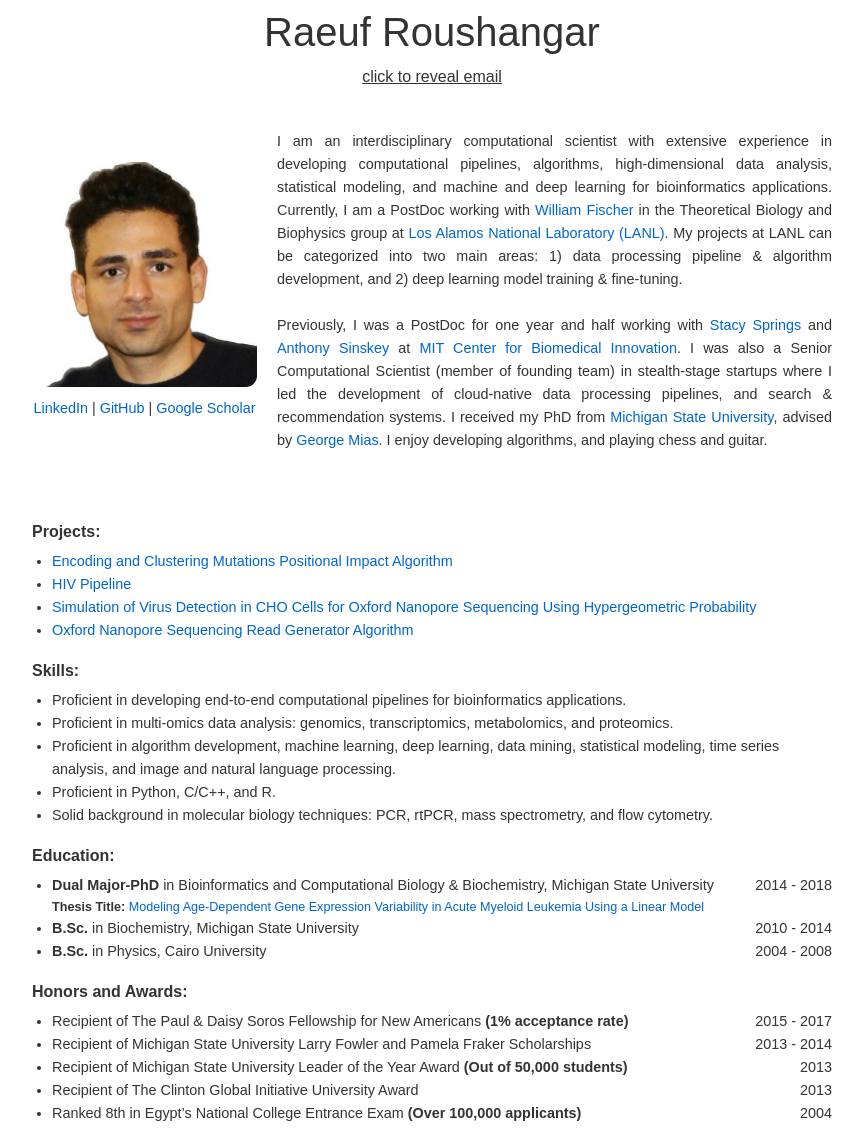
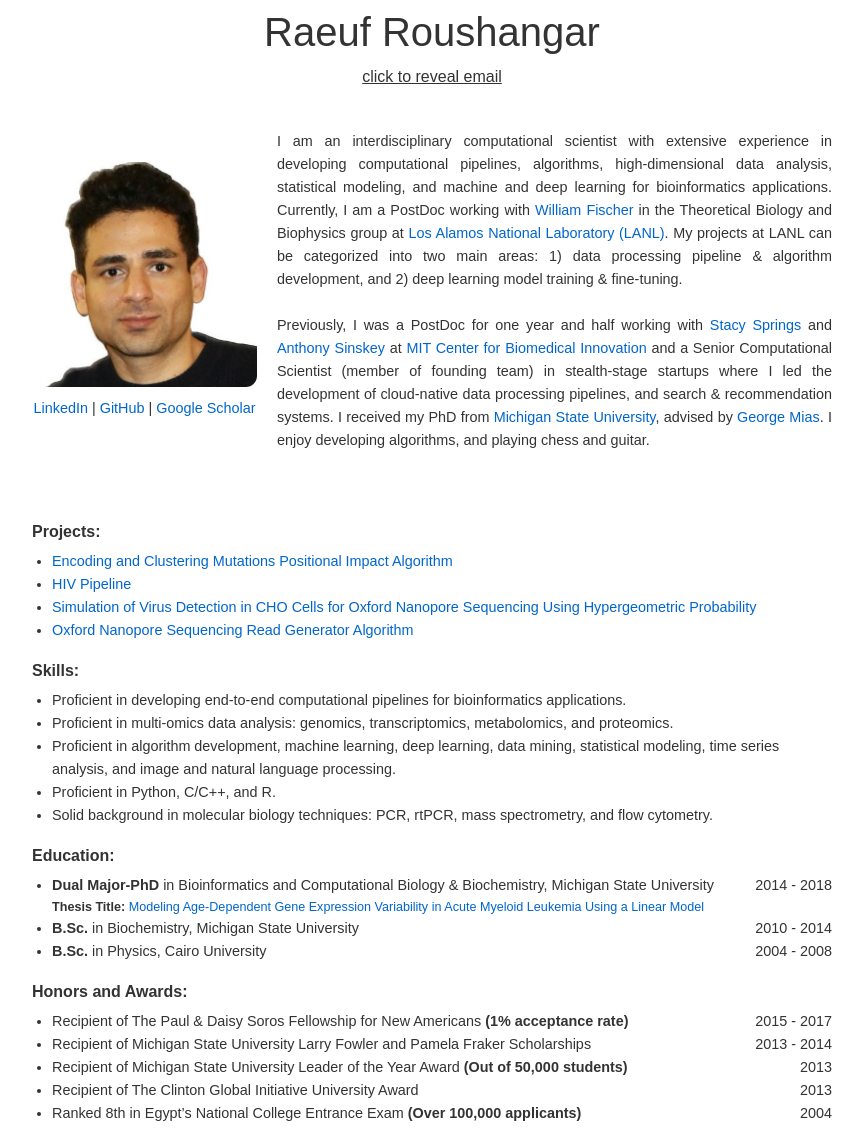
Before and after one commit to raeufroushangar/raeufroushangar.com, a Jekyll site: the page built from index.html, in a window 1280 px wide. Shown: the whole page, without its empty margins (208-1071 px from the left). Built offline with Jekyll 4.4.1, drawn with Linux system fonts in a browser that asks for light colours.

```diff
--- a/index.html
+++ b/index.html
@@ -26,7 +26,7 @@
   <div style="max-width: 600px; font-size: 0.9em; text-align: justify;">
     I am an interdisciplinary computational scientist with extensive experience in developing computational pipelines, algorithms, high-dimensional data analysis, statistical modeling, and machine and deep learning for bioinformatics applications. Currently, I am a PostDoc working with <a href="https://lanlexperts.elsevierpure.com/en/persons/william-mclean-fischer" target="_blank">William Fischer</a> in the Theoretical Biology and Biophysics group at <a href="https://www.lanl.gov" target="_blank">Los Alamos National Laboratory (LANL)</a>. My projects at LANL can be categorized into two main areas: 1) data processing pipeline & algorithm development, and 2) deep learning model training & fine-tuning.
     <br><br>
-    Previously, I was a PostDoc for one year and half working with <a href="https://cbi.mit.edu/biographies/" target="_blank">Stacy Springs</a> and <a href="https://biology.mit.edu/profile/anthony-j-sinskey/" target="_blank">Anthony Sinskey</a> at <a href="https://cbi.mit.edu" target="_blank">MIT Center for Biomedical Innovation</a>. I was also a Senior Computational Scientist (member of founding team) in stealth-stage startups where I led the development of cloud-native data processing pipelines, and  search & recommendation systems. I received my PhD from <a href="https://msu.edu" target="_blank">Michigan State University</a>, advised by <a href="https://georgemias.org" target="_blank">George Mias</a>.
+    Previously, I was a PostDoc for one year and half working with <a href="https://cbi.mit.edu/biographies/" target="_blank">Stacy Springs</a> and <a href="https://biology.mit.edu/profile/anthony-j-sinskey/" target="_blank">Anthony Sinskey</a> at <a href="https://cbi.mit.edu" target="_blank">MIT Center for Biomedical Innovation</a> and a Senior Computational Scientist (member of founding team) in stealth-stage startups where I led the development of cloud-native data processing pipelines, and  search & recommendation systems. I received my PhD from <a href="https://msu.edu" target="_blank">Michigan State University</a>, advised by <a href="https://georgemias.org" target="_blank">George Mias</a>.
     I enjoy developing algorithms, and playing chess and guitar.
   </div>
 </div>
```
